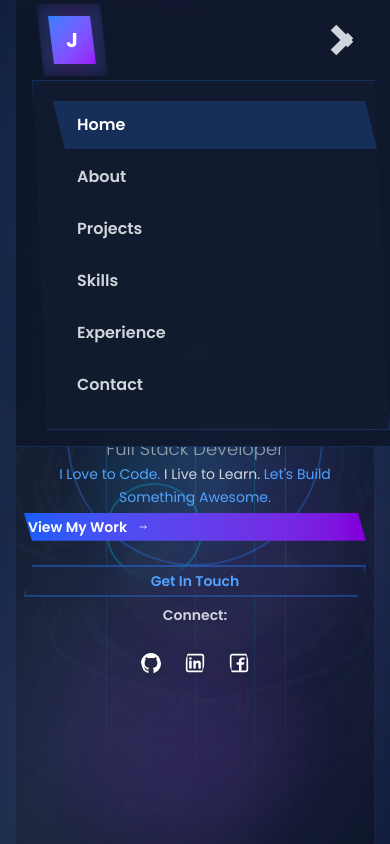
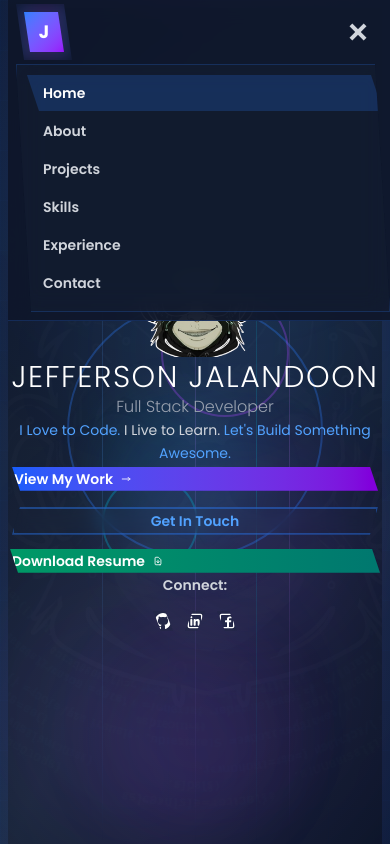
Before and after one commit to bommer153/portfolio, a React (Vite) app: page / in a window 390 px wide. Both pictures are taken after a click on the button 342 px from the left and 40 px from the top of the page. Shown: the top 844 px of the page. Built offline with nearby package versions, Linux system fonts and the light colour scheme.

Commit message:
fix : mobile view add resume

```diff
--- a/src/components/Navbar.jsx
+++ b/src/components/Navbar.jsx
@@ -47,8 +47,8 @@ const Navbar = () => {
 
   return (
     <nav className="fixed top-0 w-full z-50 bg-slate-900/90 backdrop-blur-md border-b border-blue-500/20">
-      <div className="max-w-6xl mx-auto px-6">
-        <div className="flex justify-between items-center h-16">
+      <div className="max-w-6xl mx-auto px-4 sm:px-6">
+        <div className="flex justify-between items-center h-14 sm:h-16">
           {/* Logo */}
           <button
             onClick={() => scrollToSection('home')}
@@ -60,7 +60,7 @@ const Navbar = () => {
                   clipPath: 'polygon(0 0, calc(100% - 8px) 0, 100% 100%, 8px 100%)'
                 }}
               ></div>
-              <div className="relative w-12 h-12 bg-gradient-to-br from-blue-500 to-purple-600 flex items-center justify-center text-xl font-bold text-white shadow-lg group-hover:scale-105 transition-all duration-300"
+              <div className="relative w-10 h-10 sm:w-12 sm:h-12 bg-gradient-to-br from-blue-500 to-purple-600 flex items-center justify-center text-lg sm:text-xl font-bold text-white shadow-lg group-hover:scale-105 transition-all duration-300"
                 style={{
                   clipPath: 'polygon(0 0, calc(100% - 6px) 0, 100% 100%, 6px 100%)'
                 }}
@@ -71,12 +71,12 @@ const Navbar = () => {
           </button>
 
           {/* Desktop Navigation */}
-          <div className="hidden md:flex items-center space-x-2">
+          <div className="hidden md:flex items-center space-x-1 lg:space-x-2">
             {navLinks.map((link) => (
               <button
                 key={link.name}
                 onClick={() => scrollToSection(link.id)}
-                className={`px-6 py-3 text-sm font-semibold transition-all duration-300 relative group ${
+                className={`px-3 lg:px-6 py-2 lg:py-3 text-xs lg:text-sm font-semibold transition-all duration-300 relative group ${
                   activeSection === link.id
                     ? 'text-white bg-blue-500/20'
                     : 'text-gray-300 hover:text-white hover:bg-slate-800/50'
@@ -96,12 +96,12 @@ const Navbar = () => {
           <div className="md:hidden">
             <button
               onClick={() => setIsMenuOpen(!isMenuOpen)}
-              className="p-2 text-gray-300 hover:text-white transition-colors duration-300"
+              className="p-1.5 sm:p-2 text-gray-300 hover:text-white transition-colors duration-300"
             >
-              <div className="w-6 h-6 flex flex-col justify-center items-center">
-                <span className={`block w-6 h-0.5 bg-current transition-all duration-300 ${isMenuOpen ? 'rotate-45 translate-y-1' : ''}`}></span>
-                <span className={`block w-6 h-0.5 bg-current transition-all duration-300 mt-1 ${isMenuOpen ? 'opacity-0' : ''}`}></span>
-                <span className={`block w-6 h-0.5 bg-current transition-all duration-300 mt-1 ${isMenuOpen ? '-rotate-45 -translate-y-1' : ''}`}></span>
+              <div className="w-5 h-5 sm:w-6 sm:h-6 flex flex-col justify-center items-center">
+                <span className={`block w-5 h-0.5 sm:w-6 sm:h-0.5 bg-current transition-all duration-300 ${isMenuOpen ? 'rotate-45 translate-y-1' : ''}`}></span>
+                <span className={`block w-5 h-0.5 sm:w-6 sm:h-0.5 bg-current transition-all duration-300 mt-1 ${isMenuOpen ? 'opacity-0' : ''}`}></span>
+                <span className={`block w-5 h-0.5 sm:w-6 sm:h-0.5 bg-current transition-all duration-300 mt-1 ${isMenuOpen ? '-rotate-45 -translate-y-1' : ''}`}></span>
               </div>
             </button>
           </div>
@@ -109,17 +109,17 @@ const Navbar = () => {
 
         {/* Mobile Navigation */}
         <div className={`md:hidden transition-all duration-300 ${isMenuOpen ? 'block' : 'hidden'}`}>
-          <div className="mt-4 p-6 bg-slate-800/30 backdrop-blur-md border border-blue-500/20"
+          <div className="mt-3 sm:mt-4 p-4 sm:p-6 bg-slate-800/30 backdrop-blur-md border border-blue-500/20"
             style={{
               clipPath: 'polygon(0 0, calc(100% - 15px) 0, 100% 100%, 15px 100%)'
             }}
           >
-            <div className="space-y-3">
+            <div className="space-y-2 sm:space-y-3">
               {navLinks.map((link) => (
                 <button
                   key={link.name}
                   onClick={() => scrollToSection(link.id)}
-                  className={`block w-full text-left px-6 py-4 text-base font-semibold transition-all duration-300 relative group ${
+                  className={`block w-full text-left px-4 sm:px-6 py-3 sm:py-4 text-sm sm:text-base font-semibold transition-all duration-300 relative group ${
                     activeSection === link.id
                       ? 'text-white bg-blue-500/20'
                       : 'text-gray-300 hover:text-white hover:bg-slate-700/50'
--- a/src/index.css
+++ b/src/index.css
@@ -28,8 +28,14 @@ body {
   margin-right: auto;
 }
 /* Clean element spacing - exclude hero section */
-div:not(#home):not(#home *) {
-  padding: 0.5rem;
+div:not(#home):not(#home *):not(.project-card):not(.skill-card):not(.nav-link) {
+  padding: 0.25rem;
+}
+
+@media (min-width: 640px) {
+  div:not(#home):not(#home *):not(.project-card):not(.skill-card):not(.nav-link) {
+    padding: 0.5rem;
+  }
 }
 
 
@@ -37,8 +43,15 @@ div:not(#home):not(#home *) {
 
 
 button {
-  padding: 0.75rem 1.5rem;
-  margin: 0.25rem;
+  padding: 0.5rem 1rem;
+  margin: 0.125rem;
+}
+
+@media (min-width: 640px) {
+  button {
+    padding: 0.75rem 1.5rem;
+    margin: 0.25rem;
+  }
 }
 
 
@@ -47,9 +60,21 @@ button {
 
 /* Grid and flex specific spacing */
 .grid > * {
-  padding: 0.5rem;
+  padding: 0.25rem;
+}
+
+@media (min-width: 640px) {
+  .grid > * {
+    padding: 0.5rem;
+  }
 }
 
 .flex > * {
-  padding: 0.25rem;
+  padding: 0.125rem;
 }
+
+@media (min-width: 640px) {
+  .flex > * {
+    padding: 0.25rem;
+  }
+}
--- a/src/pages/About.jsx
+++ b/src/pages/About.jsx
@@ -40,18 +40,18 @@ const About = () => {
             </div>
 
 
-            <div className="space-y-4 sm:space-y-6 lg:space-y-8">
+            <div className="space-y-3 sm:space-y-4 md:space-y-6 lg:space-y-8">
               <div className="grid grid-cols-1 sm:grid-cols-2 lg:grid-cols-3 gap-3 sm:gap-4 md:gap-6 lg:gap-8">
                 {keyInterests.map((interest, index) => (
                   <div
                     key={index}
                     className="bg-slate-800/30 backdrop-blur-sm p-3 sm:p-4 md:p-6 lg:p-8 hover:scale-105 transition-all duration-300 hover:shadow-xl hover:shadow-blue-500/20 group border border-slate-700/30 rounded-xl text-center w-full"
                   >
-                    <div className="w-10 h-10 sm:w-12 sm:h-12 md:w-14 md:h-14 lg:w-16 lg:h-16 bg-gradient-to-br from-blue-500/30 to-purple-600/30 flex items-center justify-center mx-auto mb-3 sm:mb-4 md:mb-6 group-hover:shadow-lg group-hover:shadow-blue-500/30 transition-all duration-300 rounded-lg">
+                    <div className="w-8 h-8 sm:w-10 sm:h-10 md:w-12 md:h-12 lg:w-14 lg:h-14 xl:w-16 xl:h-16 bg-gradient-to-br from-blue-500/30 to-purple-600/30 flex items-center justify-center mx-auto mb-2 sm:mb-3 md:mb-4 lg:mb-6 group-hover:shadow-lg group-hover:shadow-blue-500/30 transition-all duration-300 rounded-lg">
                       <img
                         src={interest.icon}
                         alt={interest.title}
-                        className="w-5 h-5 sm:w-6 sm:h-6 md:w-7 md:h-7 lg:w-8 lg:h-8 filter brightness-0 invert"
+                        className="w-4 h-4 sm:w-5 sm:h-5 md:w-6 md:h-6 lg:w-7 lg:h-7 xl:w-8 xl:h-8 filter brightness-0 invert"
                       />
                     </div>
                     <h4 className="text-sm sm:text-base md:text-lg font-semibold text-white mb-2 sm:mb-3 group-hover:text-blue-400 transition-colors duration-300 break-words">
--- a/src/pages/Home.jsx
+++ b/src/pages/Home.jsx
@@ -56,42 +56,42 @@ const Home = () => {
           <div className="text-center">
 
 
-            <div className="flex justify-center mb-8">
+            <div className="flex justify-center mb-6 sm:mb-8">
               <div className="relative">
                 <img
                   src="./image/hero-transparen.png"
                   alt="Jefferson Jalandoon"
-                  className="w-50 h-50 object-cover"
+                  className="w-32 h-32 sm:w-40 sm:h-40 md:w-48 md:h-48 lg:w-50 lg:h-50 object-cover"
                 />
 
               </div>
             </div>
 
 
-            <h1 className="text-2xl lg:text-5xl xl:text-6xl 2xl:text-7xl font-thin text-white mb-4 tracking-wider break-words">
+            <h1 className="text-3xl sm:text-4xl md:text-5xl lg:text-6xl xl:text-7xl font-thin text-white mb-3 sm:mb-4 tracking-wider break-words">
               JEFFERSON JALANDOON
             </h1>
 
-            <h2 className="text-lg sm:text-xl md:text-2xl text-gray-400 mb-6 sm:mb-8 font-light">
+            <h2 className="text-base sm:text-lg md:text-xl lg:text-2xl text-gray-400 mb-4 sm:mb-6 md:mb-8 font-light">
               Full Stack Developer
             </h2>
 
-            <p className="text-sm sm:text-base md:text-lg text-gray-300 max-w-2xl mx-auto leading-relaxed mb-8 sm:mb-12 px-2">
+            <p className="text-sm sm:text-base md:text-lg text-gray-300 max-w-2xl mx-auto leading-relaxed mb-6 sm:mb-8 md:mb-12 px-2">
               <span className="text-blue-400">I Love to Code.</span> I Live to Learn. <span className="text-blue-400">Let's Build Something Awesome.</span>
             </p>
 
 
-            <div className="flex flex-col sm:flex-row flex-wrap justify-center gap-4 sm:gap-6 md:gap-8">
+            <div className="flex flex-col sm:flex-row flex-wrap justify-center gap-3 sm:gap-4 md:gap-6 lg:gap-8">
               <button
                 onClick={() => document.getElementById('projects')?.scrollIntoView({ behavior: 'smooth' })}
-                className="group relative px-6 sm:px-8 md:px-10 py-3 sm:py-4 md:py-5 bg-gradient-to-r from-blue-600 to-purple-700 text-white rounded-none font-semibold text-sm sm:text-base md:text-lg transition-all duration-300 hover:from-blue-500 hover:to-purple-600 hover:scale-105 hover:shadow-2xl hover:shadow-blue-500/25"
+                className="group relative px-4 sm:px-6 md:px-8 lg:px-10 py-2.5 sm:py-3 md:py-4 lg:py-5 bg-gradient-to-r from-blue-600 to-purple-700 text-white rounded-none font-semibold text-sm sm:text-base md:text-lg transition-all duration-300 hover:from-blue-500 hover:to-purple-600 hover:scale-105 hover:shadow-2xl hover:shadow-blue-500/25"
                 style={{
                   clipPath: 'polygon(0 0, calc(100% - 8px) 0, 100% 100%, 8px 100%)'
                 }}
               >
-                <span className="relative z-10 flex items-center gap-2 sm:gap-3">
+                <span className="relative z-10 flex items-center gap-1.5 sm:gap-2 md:gap-3">
                   View My Work
-                  <svg className="w-4 h-4 sm:w-5 sm:h-5 group-hover:translate-x-1 transition-transform" fill="none" stroke="currentColor" viewBox="0 0 24 24">
+                  <svg className="w-3.5 h-3.5 sm:w-4 sm:h-4 md:w-5 md:h-5 group-hover:translate-x-1 transition-transform" fill="none" stroke="currentColor" viewBox="0 0 24 24">
                     <path strokeLinecap="round" strokeLinejoin="round" strokeWidth={2} d="M17 8l4 4m0 0l-4 4m4-4H3" />
                   </svg>
                 </span>
@@ -100,51 +100,68 @@ const Home = () => {
 
               <button
                 onClick={() => document.getElementById('contact')?.scrollIntoView({ behavior: 'smooth' })}
-                className="px-6 sm:px-8 md:px-10 py-3 sm:py-4 md:py-5 border-2 border-blue-500/40 text-blue-400 rounded-none font-semibold text-sm sm:text-base md:text-lg transition-all duration-300 hover:bg-blue-500/10 hover:border-blue-400 hover:scale-105 backdrop-blur-sm"
+                className="px-4 sm:px-6 md:px-8 lg:px-10 py-2.5 sm:py-3 md:py-4 lg:py-5 border-2 border-blue-500/40 text-blue-400 rounded-none font-semibold text-sm sm:text-base md:text-lg transition-all duration-300 hover:bg-blue-500/10 hover:border-blue-400 hover:scale-105 backdrop-blur-sm"
                 style={{
                   clipPath: 'polygon(8px 0, 100% 0, calc(100% - 8px) 100%, 0 100%)'
                 }}
               >
                 Get In Touch
               </button>
+
+              <a
+                href="./JeffersonJalandoon_Resume.pdf"
+                download="./JeffersonJalandoon_Resume.pdf"
+                className="group relative px-4 sm:px-6 md:px-8 lg:px-10 py-2.5 sm:py-3 md:py-4 lg:py-5 bg-gradient-to-r from-emerald-600 to-teal-700 text-white rounded-none font-semibold text-sm sm:text-base md:text-lg transition-all duration-300 hover:from-emerald-500 hover:to-teal-600 hover:scale-105 hover:shadow-2xl hover:shadow-emerald-500/25"
+                style={{
+                  clipPath: 'polygon(0 0, calc(100% - 8px) 0, 100% 100%, 8px 100%)'
+                }}
+              >
+                <span className="relative z-10 flex items-center gap-1.5 sm:gap-2 md:gap-3">
+                  Download Resume
+                  <svg className="w-3.5 h-3.5 sm:w-4 sm:h-4 md:w-5 md:h-5 group-hover:translate-y-[-2px] transition-transform" fill="none" stroke="currentColor" viewBox="0 0 24 24">
+                    <path strokeLinecap="round" strokeLinejoin="round" strokeWidth={2} d="M12 10v6m0 0l-3-3m3 3l3-3m2 8H7a2 2 0 01-2-2V5a2 2 0 012-2h5.586a1 1 0 01.707.293l5.414 5.414a1 1 0 01.293.707V19a2 2 0 01-2 2z" />
+                  </svg>
+                </span>
+                <div className="absolute inset-0 bg-gradient-to-r from-emerald-500/20 to-teal-400/20 opacity-0 group-hover:opacity-100 transition-opacity duration-300"></div>
+              </a>
             </div>
 
 
-            <div className="flex flex-col sm:flex-row justify-center items-center gap-4 sm:gap-6 md:gap-8 mt-12 sm:mt-16">
+            <div className="flex flex-col sm:flex-row justify-center items-center gap-3 sm:gap-4 md:gap-6 lg:gap-8 mt-8 sm:mt-12 md:mt-16">
               <span className="text-gray-300 font-semibold text-sm sm:text-base md:text-lg">Connect:</span>
-              <div className="flex gap-4 sm:gap-6">
+              <div className="flex gap-3 sm:gap-4 md:gap-6">
                 <a
                   href="https://github.com/bommer153"
                   target="_blank"
                   rel="noopener noreferrer"
-                  className="group p-3 sm:p-4 bg-slate-800/30 backdrop-blur-sm transition-all duration-300 hover:bg-blue-500/20 hover:scale-125 hover:shadow-lg hover:shadow-blue-500/20"
+                  className="group p-2.5 sm:p-3 md:p-4 bg-slate-800/30 backdrop-blur-sm transition-all duration-300 hover:bg-blue-500/20 hover:scale-125 hover:shadow-lg hover:shadow-blue-500/20"
                   style={{
                     clipPath: 'polygon(0 0, calc(100% - 8px) 0, 100% 100%, 8px 100%)'
                   }}
                 >
-                  <img src="./image/github.svg" alt="GitHub" className="w-5 h-5 sm:w-6 sm:h-6 filter brightness-0 invert group-hover:filter-none transition-all duration-300" />
+                  <img src="./image/github.svg" alt="GitHub" className="w-4 h-4 sm:w-5 sm:h-5 md:w-6 md:h-6 filter brightness-0 invert group-hover:filter-none transition-all duration-300" />
                 </a>
                 <a
                   href="https://linkedin.com/in/jefferson-jalandoon-61669427a/"
                   target="_blank"
                   rel="noopener noreferrer"
-                  className="group p-3 sm:p-4 bg-slate-800/30 backdrop-blur-sm transition-all duration-300 hover:bg-blue-500/20 hover:scale-125 hover:shadow-lg hover:shadow-blue-500/20"
+                  className="group p-2.5 sm:p-3 md:p-4 bg-slate-800/30 backdrop-blur-sm transition-all duration-300 hover:bg-blue-500/20 hover:scale-125 hover:shadow-lg hover:shadow-blue-500/20"
                   style={{
                     clipPath: 'polygon(8px 0, 100% 0, calc(100% - 8px) 100%, 0 100%)'
                   }}
                 >
-                  <img src="./image/linkedin.svg" alt="LinkedIn" className="w-5 h-5 sm:w-6 sm:h-6 filter brightness-0 invert group-hover:filter-none transition-all duration-300" />
+                  <img src="./image/linkedin.svg" alt="LinkedIn" className="w-4 h-4 sm:w-5 sm:h-5 md:w-6 md:h-6 filter brightness-0 invert group-hover:filter-none transition-all duration-300" />
                 </a>
                 <a
                   href="https://facebook.com/aow.cc"
                   target="_blank"
                   rel="noopener noreferrer"
-                  className="group p-3 sm:p-4 bg-slate-800/30 backdrop-blur-sm transition-all duration-300 hover:bg-blue-500/20 hover:scale-125 hover:shadow-lg hover:shadow-blue-500/20"
+                  className="group p-2.5 sm:p-3 md:p-4 bg-slate-800/30 backdrop-blur-sm transition-all duration-300 hover:bg-blue-500/20 hover:scale-125 hover:shadow-lg hover:shadow-blue-500/20"
                   style={{
                     clipPath: 'polygon(0 0, calc(100% - 8px) 0, 100% 100%, 8px 100%)'
                   }}
                 >
-                  <img src="./image/facebook.svg" alt="Facebook" className="w-5 h-5 sm:w-6 sm:h-6 filter brightness-0 invert group-hover:filter-none transition-all duration-300" />
+                  <img src="./image/facebook.svg" alt="Facebook" className="w-4 h-4 sm:w-5 sm:h-5 md:w-6 md:h-6 filter brightness-0 invert group-hover:filter-none transition-all duration-300" />
                 </a>
               </div>
             </div>
```
Also changed, not shown: src/pages/Projects.jsx (+48 -45 lines), src/pages/Skills.jsx (+19 -19 lines), 1 other file (tests, documents, lock files or other folders).
